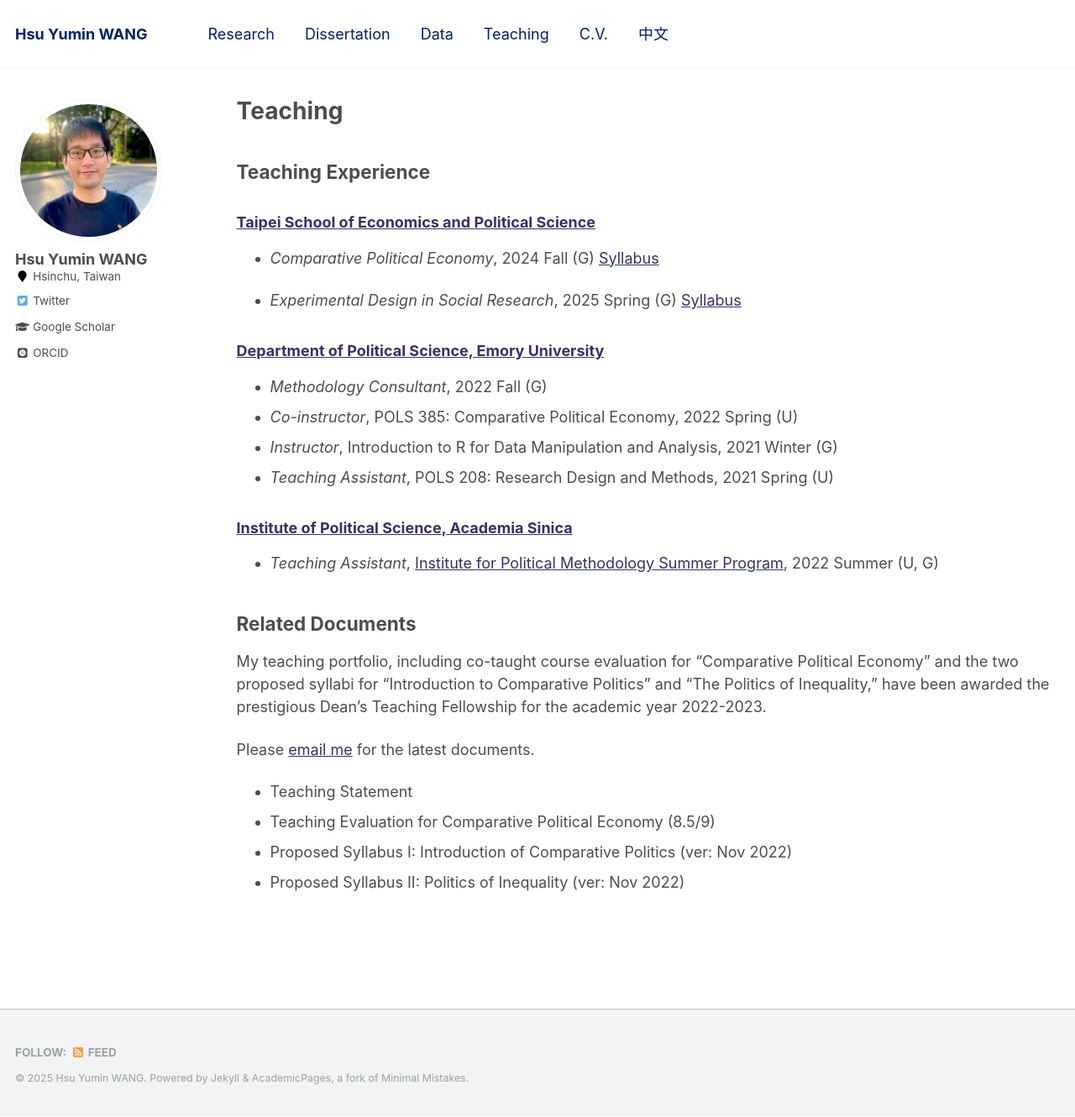
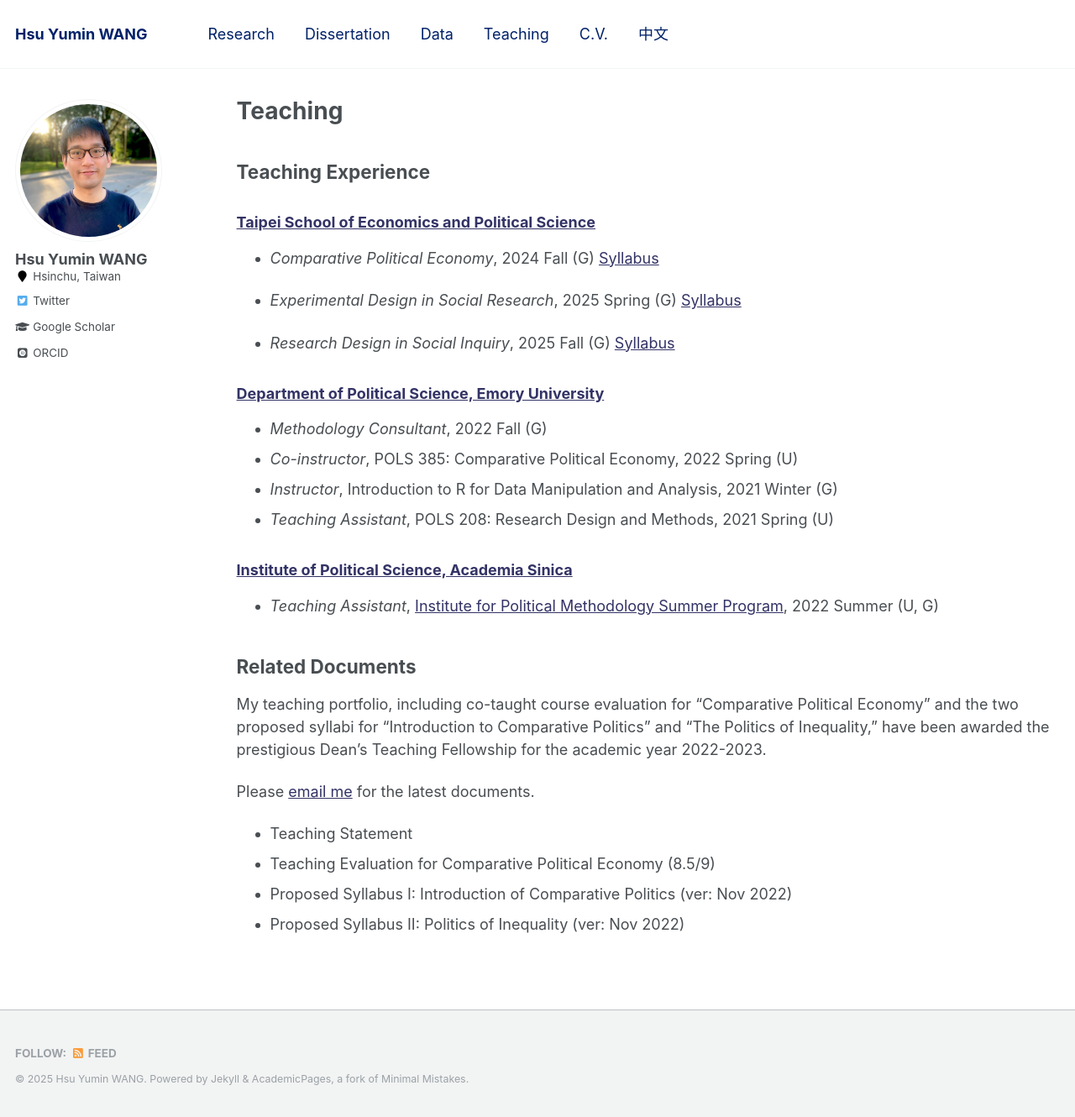
Before and after one commit to hsuyumin/hsuyumin.github.io, a Jekyll site: the page built from _pages/teaching.md, in a window 1280 px wide and 1330 px high. Shown: the whole window at 84% size. Built offline with Jekyll 4.4.1, drawn with Linux system fonts in a browser that asks for light colours; some web fonts are replaced.

Commit message:
Update teaching.md

```diff
--- a/_pages/teaching.md
+++ b/_pages/teaching.md
@@ -12,6 +12,8 @@ author_profile: true
 * _Comparative Political Economy_, 2024 Fall (G) [Syllabus](https://www.dropbox.com/scl/fi/sy529ciqh8arhwbtvd8yo/Syllabus___Advanced_Comparative_Political_Economy_website.pdf?rlkey=kvdoyeggmesaml6odkb4eksrv&st=xbtfo3bo&dl=0)
 
 * _Experimental Design in Social Research_, 2025 Spring (G) [Syllabus](https://www.dropbox.com/scl/fi/9uag5w1d5e8sp71641a9r/Syllabus___Experiments.pdf?rlkey=0z1y6lmgv8ry1f3vge3mndgpl&st=yurduwk4&dl=0)
+
+* _Research Design in Social Inquiry_, 2025 Fall (G) [Syllabus](https://www.dropbox.com/scl/fi/0bsou76iqd7pa68l98w2f/Syllabus___Research_Design.pdf?rlkey=qfhahc7kvwfh73ikvcbyj5t5p&st=j74i1kqx&dl=0)
 
 ### [Department of Political Science, Emory University](http://polisci.emory.edu/home/)
 * _Methodology Consultant_, 2022 Fall (G)
```
